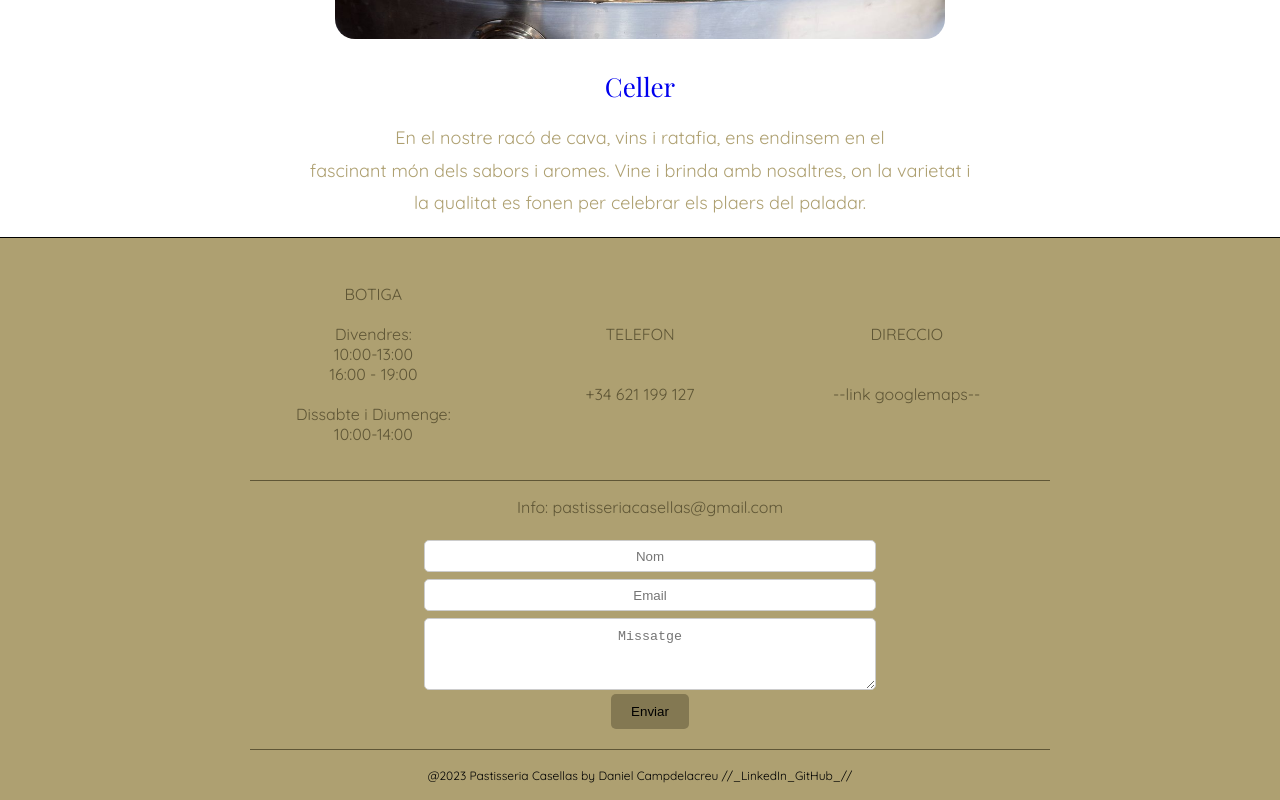
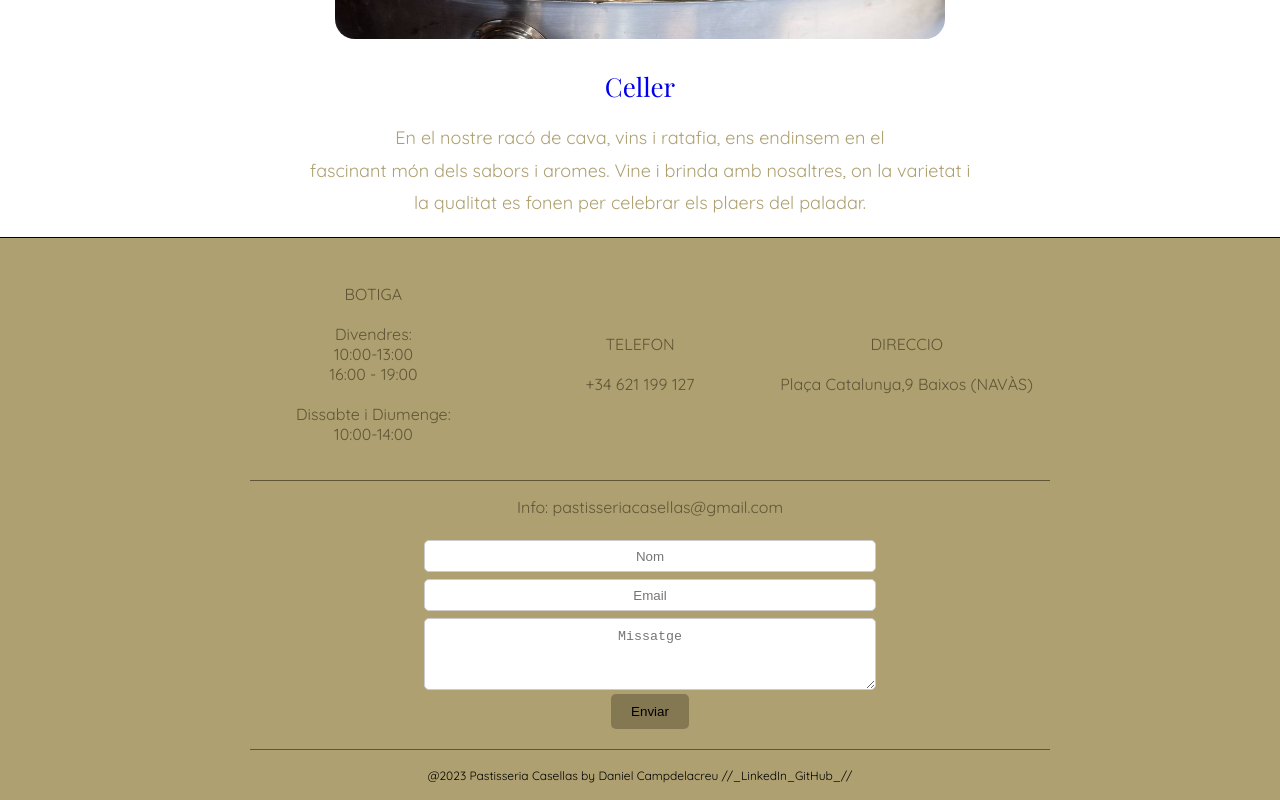
Before and after one commit to danicampdelacreu/pasteleria-casellas_react.js, a React (Create React App) app: page / in a window 1280 px wide. Shown: the part 4052-4852 px from the top of the page. Built offline with nearby package versions, Linux system fonts and the light colour scheme.

Commit message:
Ajustes Footer cliente

```diff
--- a/src/components/footer/Footer.jsx
+++ b/src/components/footer/Footer.jsx
@@ -42,12 +42,12 @@ export default function Footer() {
                          </p>
                     </div>
                     <div className='footerTelefon'>
-                        <p>TELEFON<br /> <br/> <br />  +34 621 199 127</p>
+                        <p>TELEFON<br />  <br />  +34 621 199 127</p>
                     </div>
 
                     <div className='footerDireccio'>
 
-                        <p>DIRECCIO <br /> <br/> <br />--link googlemaps--</p>
+                        <p>DIRECCIO <br /> <br />Plaça Catalunya,9 Baixos (NAVÀS)</p>
                     </div>
 
                 </div>
```
